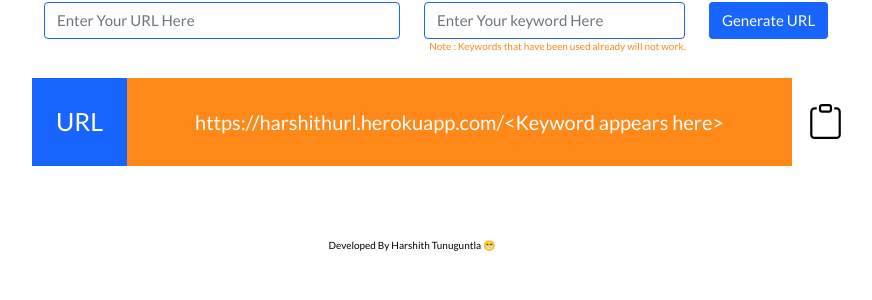
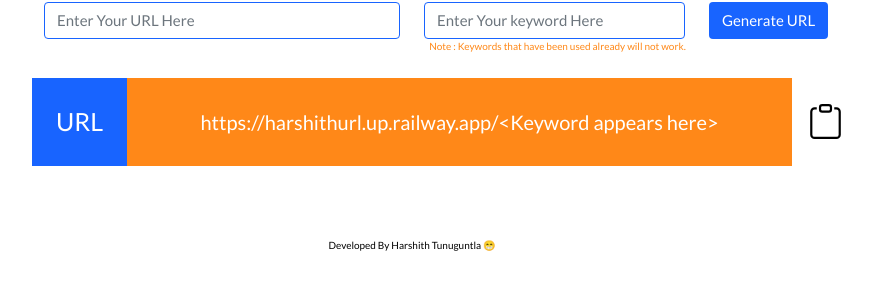
Before and after one commit to harshithtunuguntla/urlkeep, a Flask app: page / in a window 1280 px wide. Shown: the part 416-716 px from the top of the page, without its empty margins (228-1100 px from the left). Run offline with Flask 2, Linux system fonts and the light colour scheme.

Commit message:
converted from heroku to railway app

```diff
--- a/app.py
+++ b/app.py
@@ -52,7 +52,7 @@ def begin():
             collection.insert_one(new_item)
             status = 1
 
-        return render_template("form.html", status=status,link="https://harshithurl.herokuapp.com/" + str(keyword_received))
+        return render_template("form.html", status=status,link="https://harshithurl.up.railway.app/" + str(keyword_received))
 
     else:
         return render_template("form.html", status=status)
--- a/templates/form.html
+++ b/templates/form.html
@@ -279,7 +279,7 @@
 
                 <div id="theurl" class="col-7 p-1 colorurlbox text-white justify-content-center"
                     style="display: flex; align-items: center;justify-content: center;">
-                    https://harshithurl.herokuapp.com/&lt;Keyword appears here&gt;
+                    https://harshithurl.up.railway.app/&lt;Keyword appears here&gt;
                 </div>
                 <div class="col-2 p-3 pointerclass">
                     <h1 onclick="copy_to_clipboard()" id="svgdark" style="display: inherit;">
@@ -348,7 +348,7 @@
 
                 <div id="thenewurl" class="row colorurlbox text-white justify-content-center" style="display: flex; align-items: center;justify-content: center; text-align:
                     center;">
-                    https://harshithurl.herokuapp.com/&lt;Keyword appears here&gt;
+                    https://harshithurl.up.railway.app/&lt;Keyword appears here&gt;
                 </div>
 
                 <!-- Copy Icon Starts-->
```
Also changed, not shown: README.md.
